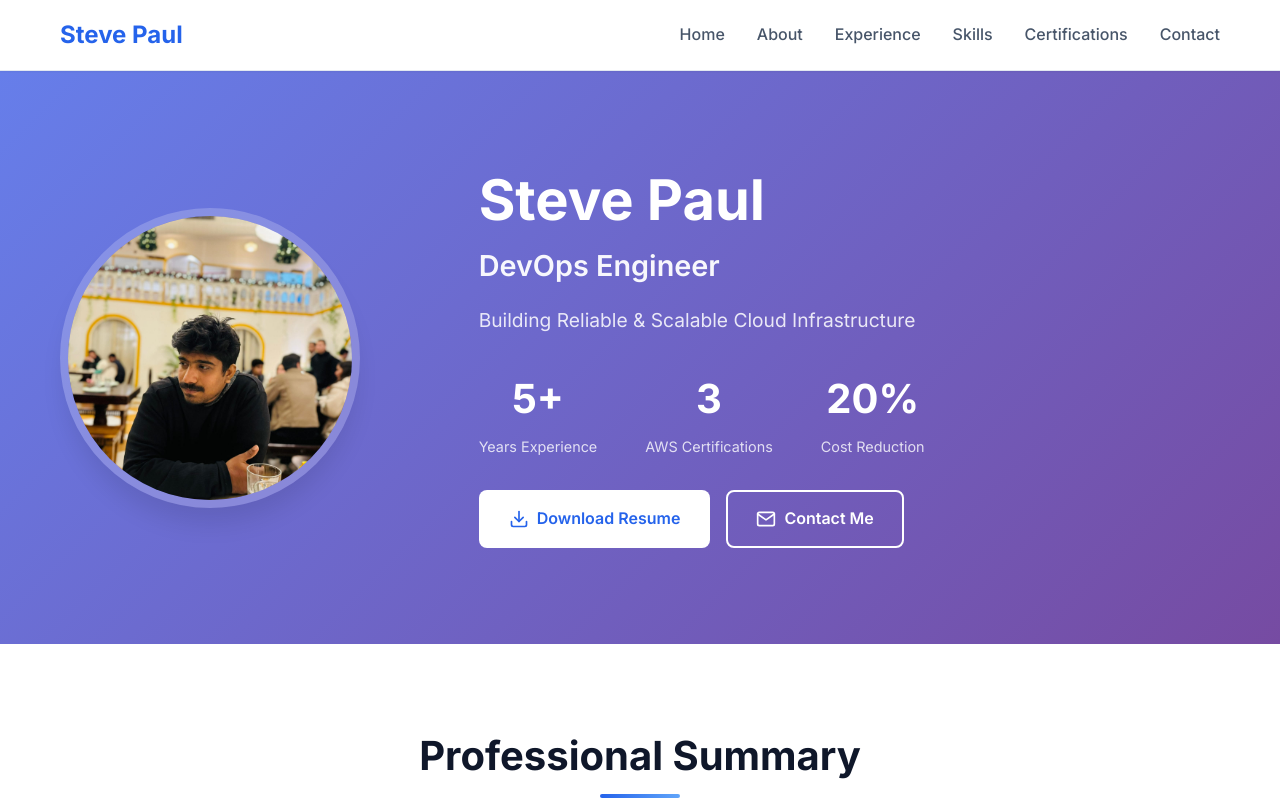
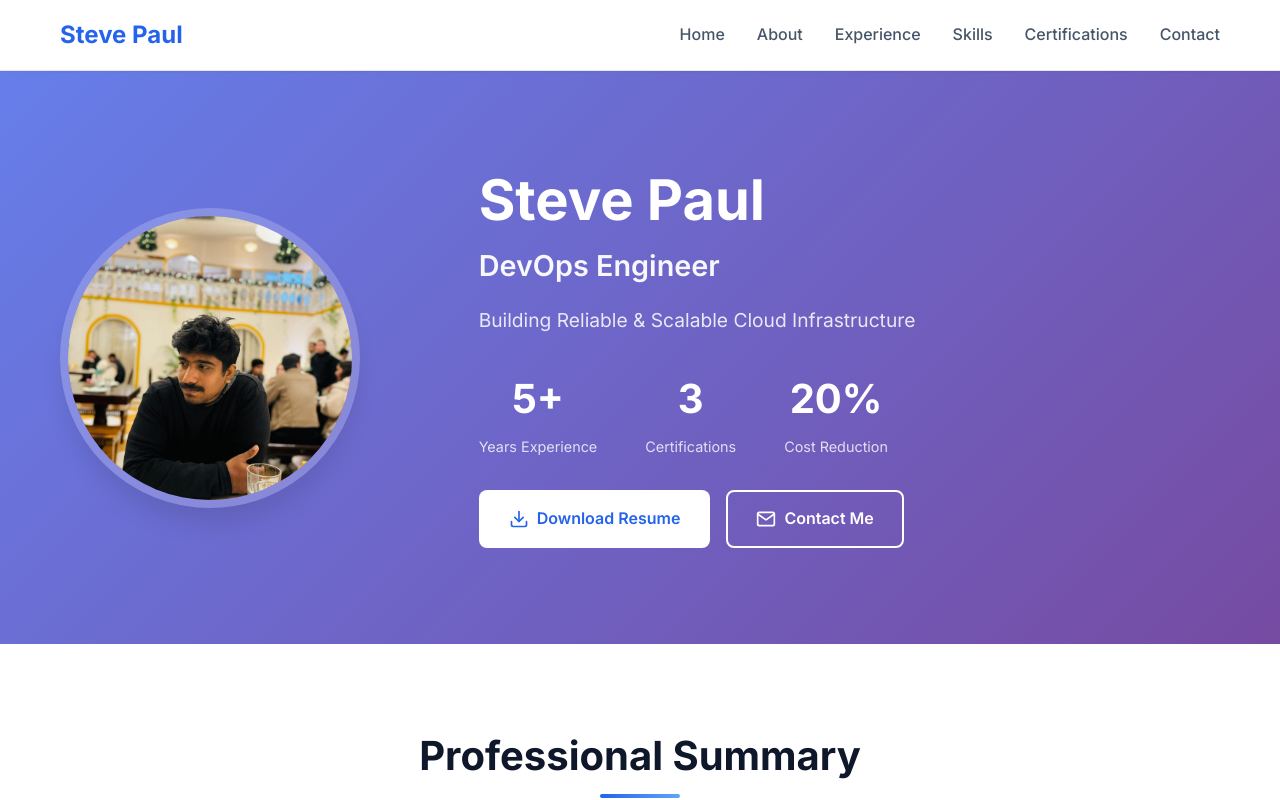
Before and after one commit to maxlachan/resumewebsite, a website: page public/index.html in a window 1280 px wide. Shown: the top 800 px of the page. Drawn offline with Linux system fonts and the light colour scheme.

Commit message:
Update index.html

```diff
--- a/public/index.html
+++ b/public/index.html
@@ -49,7 +49,7 @@
                         </div>
                         <div class="stat">
                             <span class="stat-number">3</span>
-                            <span class="stat-label">AWS Certifications</span>
+                            <span class="stat-label">Certifications</span>
                         </div>
                         <div class="stat">
                             <span class="stat-number">20%</span>
```
